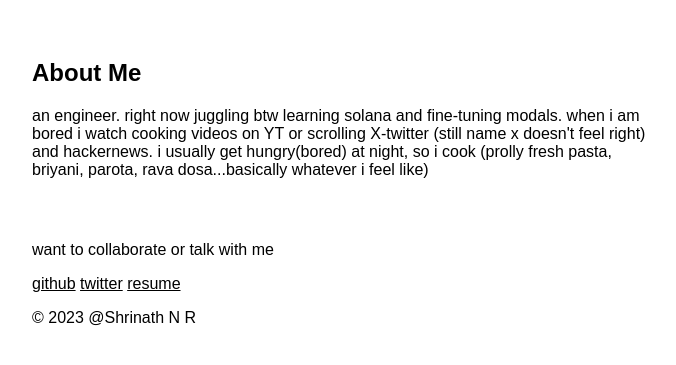
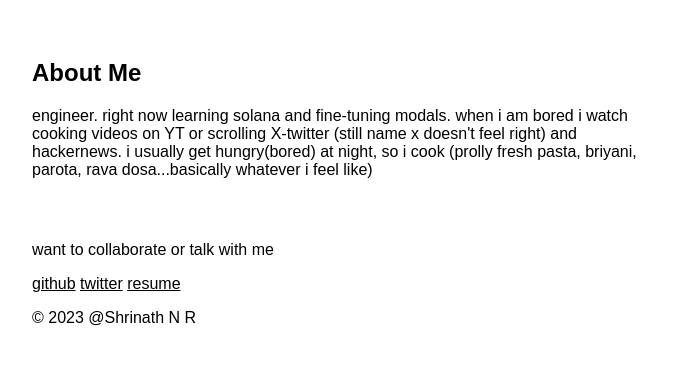
Before and after one commit to ShrinathNR/ShrinathNR.github.io, a plain HTML site: page index.html in a window 1280 px wide. Shown: the part 71-436 px from the top of the page, without its empty margins (298-974 px from the left). Drawn offline with Linux system fonts and the light colour scheme.

Commit message:
Update index.html

```diff
--- a/index.html
+++ b/index.html
@@ -12,7 +12,7 @@
   <section id="about">
     <h2>About Me</h2>
     <p>
-      an engineer. right now juggling btw learning solana and fine-tuning modals.
+      engineer. right now learning solana and fine-tuning modals.
       when i am bored i watch cooking videos on YT or scrolling X-twitter (still name x doesn't feel right) and hackernews.
       i usually get hungry(bored) at night, so i cook (prolly fresh pasta, briyani, parota, rava dosa...basically whatever i feel like)
     </p>
```
